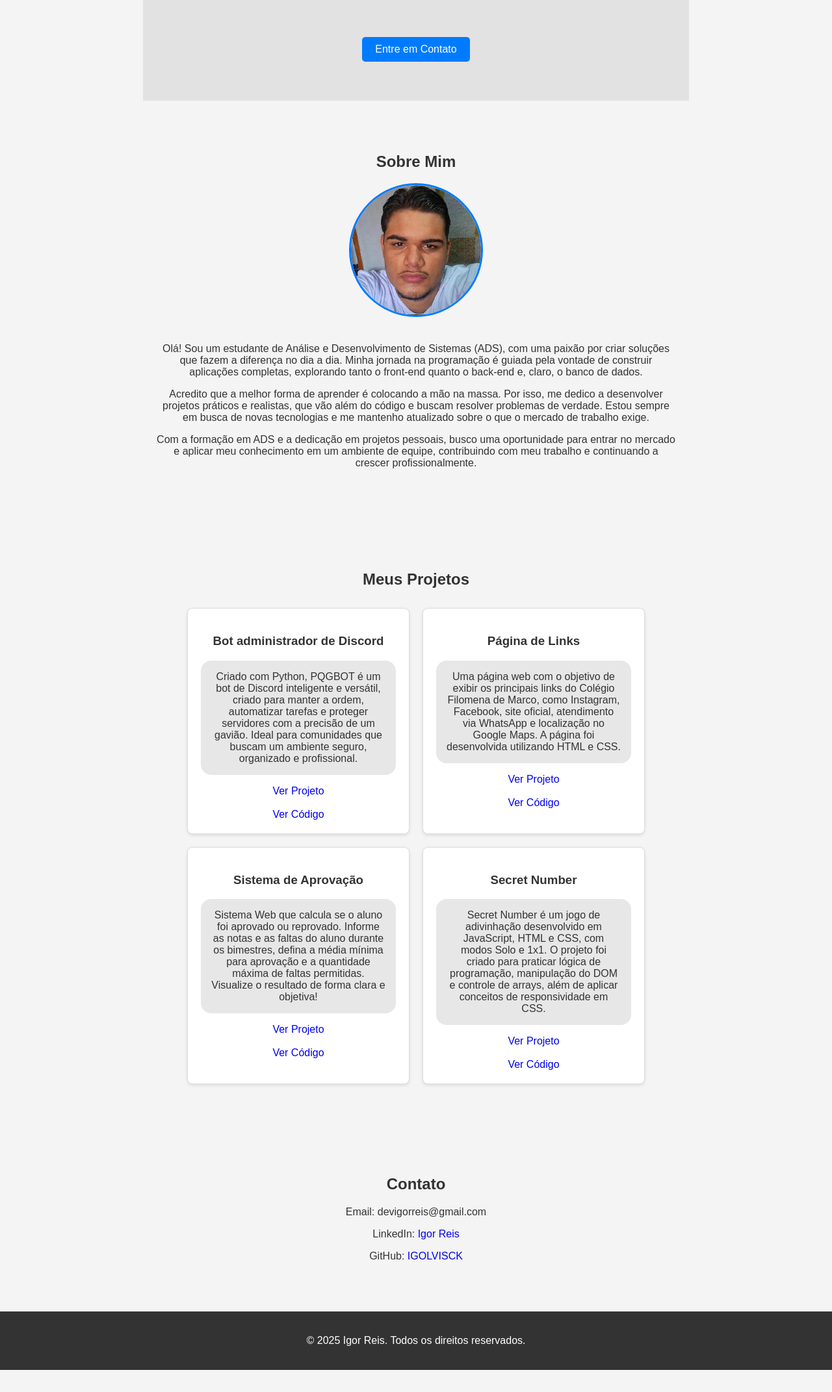
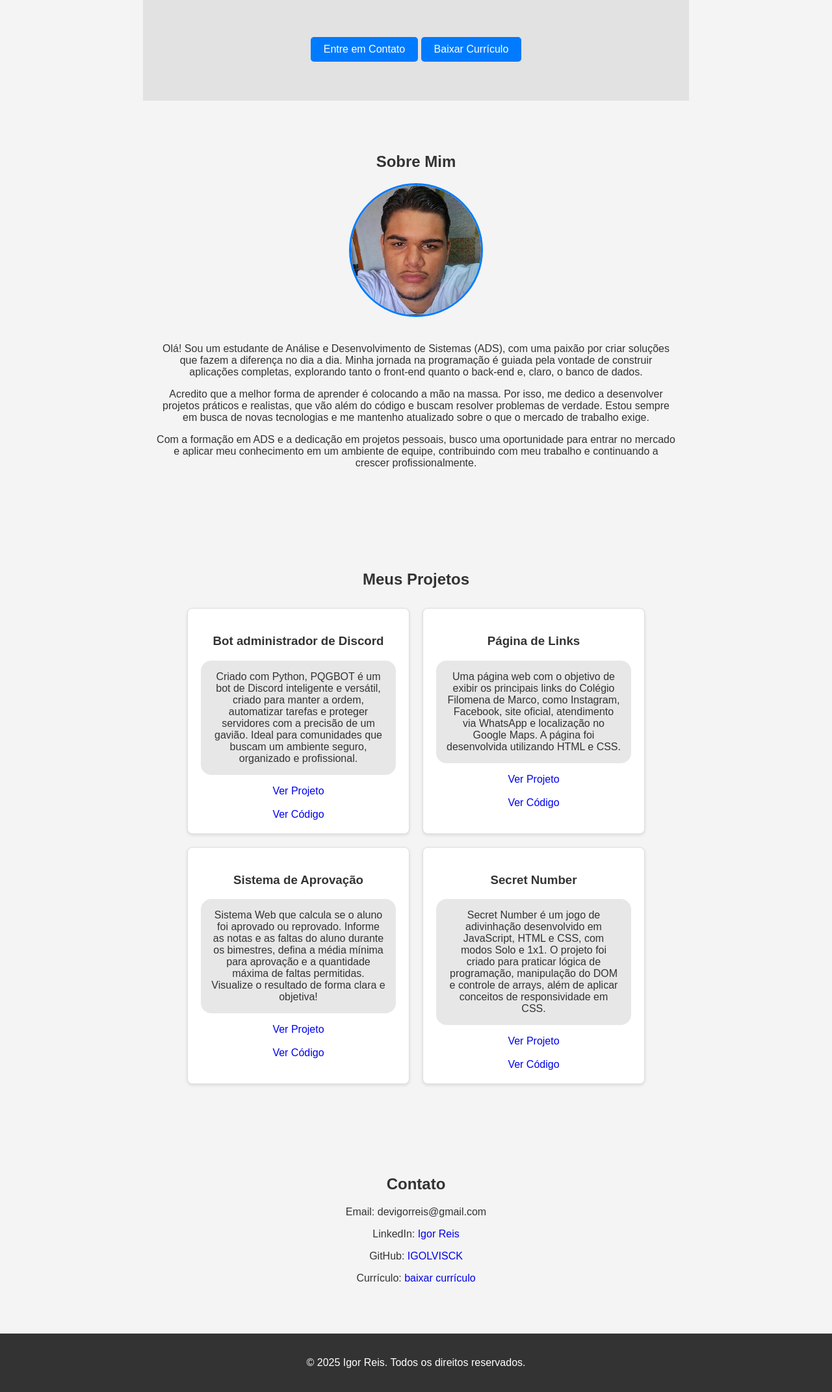
Before and after one commit to IGOLVISCK/PORTIFOLIO, a plain HTML site: page index.html in a window 1280 px wide. Shown: the part 208-2351 px from the top of the page at 65% size. Before the commit the page ends 2317 px from the top, so only its background shows below. Drawn offline with Linux system fonts and the light colour scheme; a script that the page names is missing.

Commit message:
Add download link for curriculum in index.html

```diff
--- a/index.html
+++ b/index.html
@@ -24,6 +24,7 @@
                 <h1>Olá, sou Igor Reis</h1>
                 <p></p>
                 <a href="#contato" class="botao">Entre em Contato</a>
+                <a href="doc/Curriculo_Igor_Reis_.pdf" class="botao" download="">Baixar Currículo</a>
             </div>
         </section>
 
@@ -79,6 +80,7 @@
             <p>Email: devigorreis@gmail.com</p>
             <p>LinkedIn: <a href="https://www.linkedin.com/in/igor-reis-9313a233b/" target="_blank">Igor Reis</a></p>
             <p>GitHub: <a href="https://github.com/IGOLVISCK" target="_blank">IGOLVISCK</a></p>
+            <p>Currículo: <a href="doc/Curriculo_Igor_Reis_.pdf" target="_blank" download="">baixar currículo</a></p>
         </section>
     </main>
 
```
